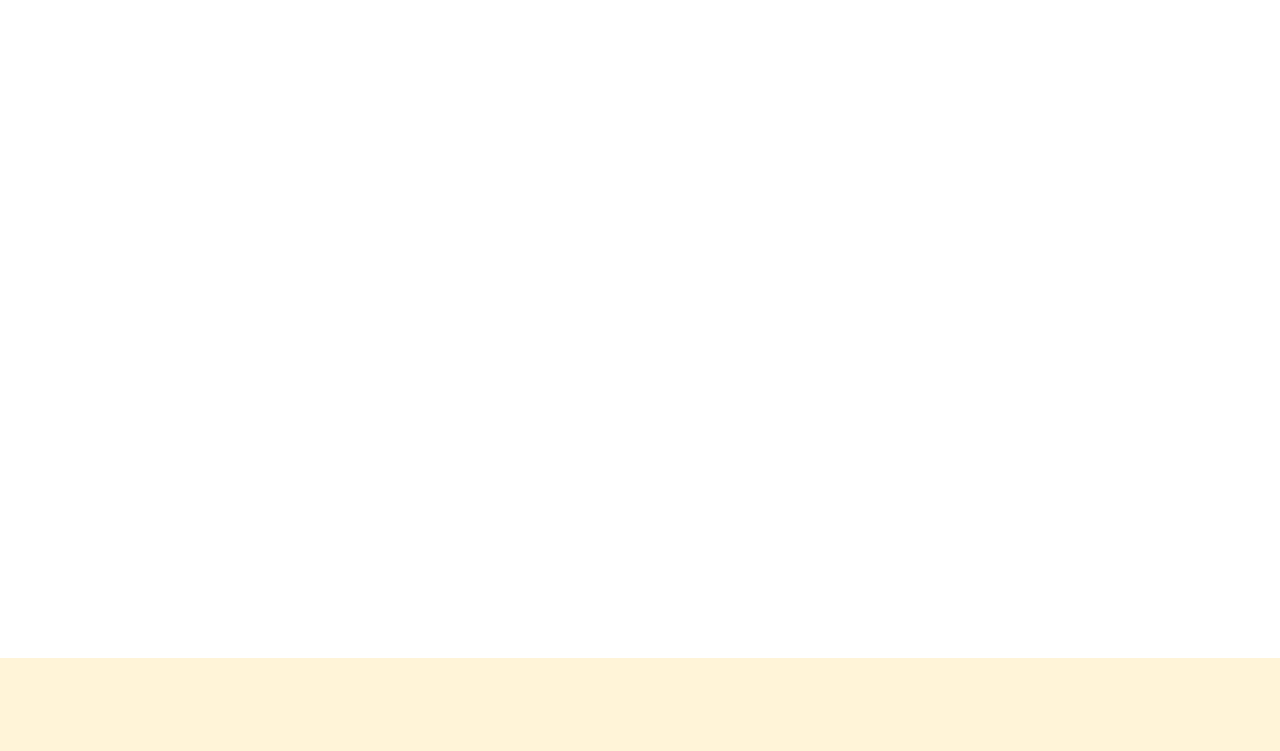
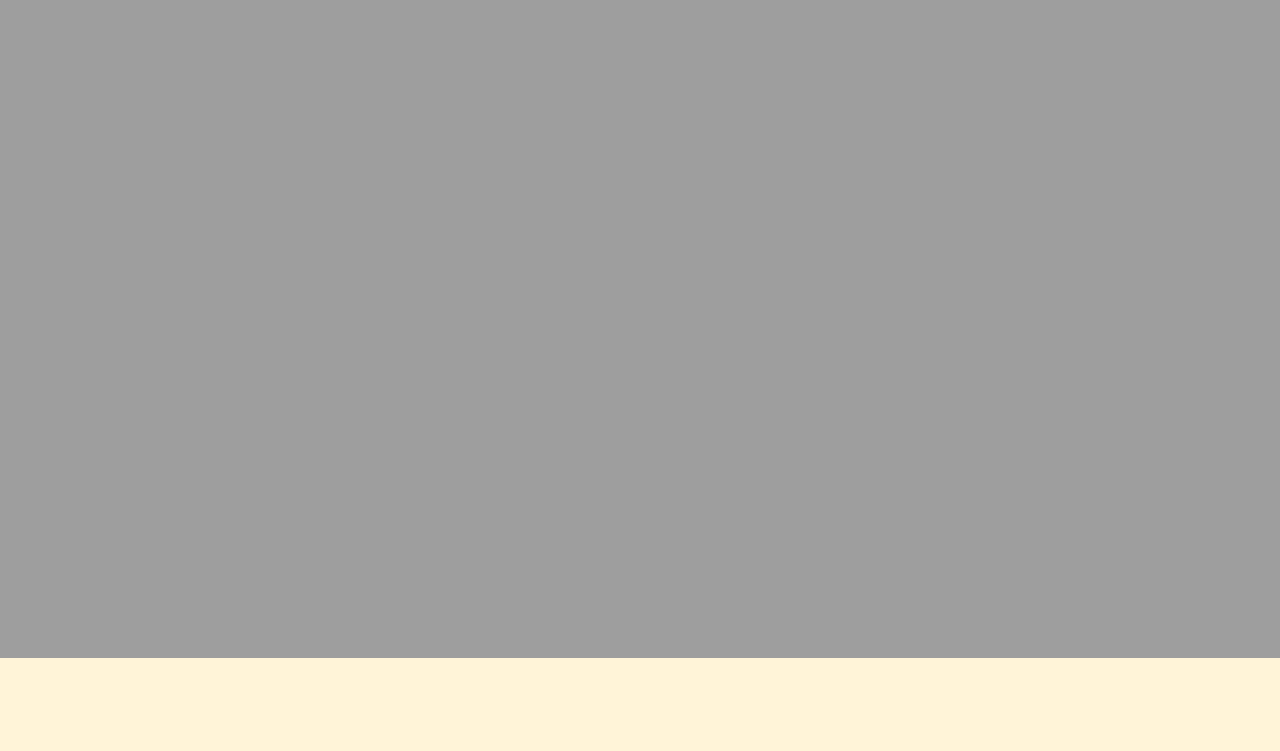
Before and after one commit to knaeeim/coffee-shope, a plain HTML site: page index.html in a window 1280 px wide. Shown: the part 324-1075 px from the top of the page. Drawn offline with nearby package versions, Linux system fonts and the light colour scheme; the site is published under a folder, as on GitHub Pages, so addresses that start at the root find nothing.

Commit message:
Kuchu ekta

```diff
--- a/index.html
+++ b/index.html
@@ -24,7 +24,7 @@
 <body>
     <!-- Navbar with Banner -->
     <div
-        class="md:bg-[url(/images/bg.png)] bg-[url(/images/bg-mobile.png)] md:h-[982px] h-[844px] w-full bg-no-repeat bg-cover bg-center">
+        class="md:bg-[url(images/bg.png)] bg-[url(/images/bg-mobile.png)] md:h-[982px] h-[844px] w-full bg-no-repeat bg-cover bg-center">
         <!-- Navbar Parent -->
         <div class="flex justify-between items-center md:px-[111px] px-[20px] md:py-8 py-5">
             <!-- Logo Section -->
```
